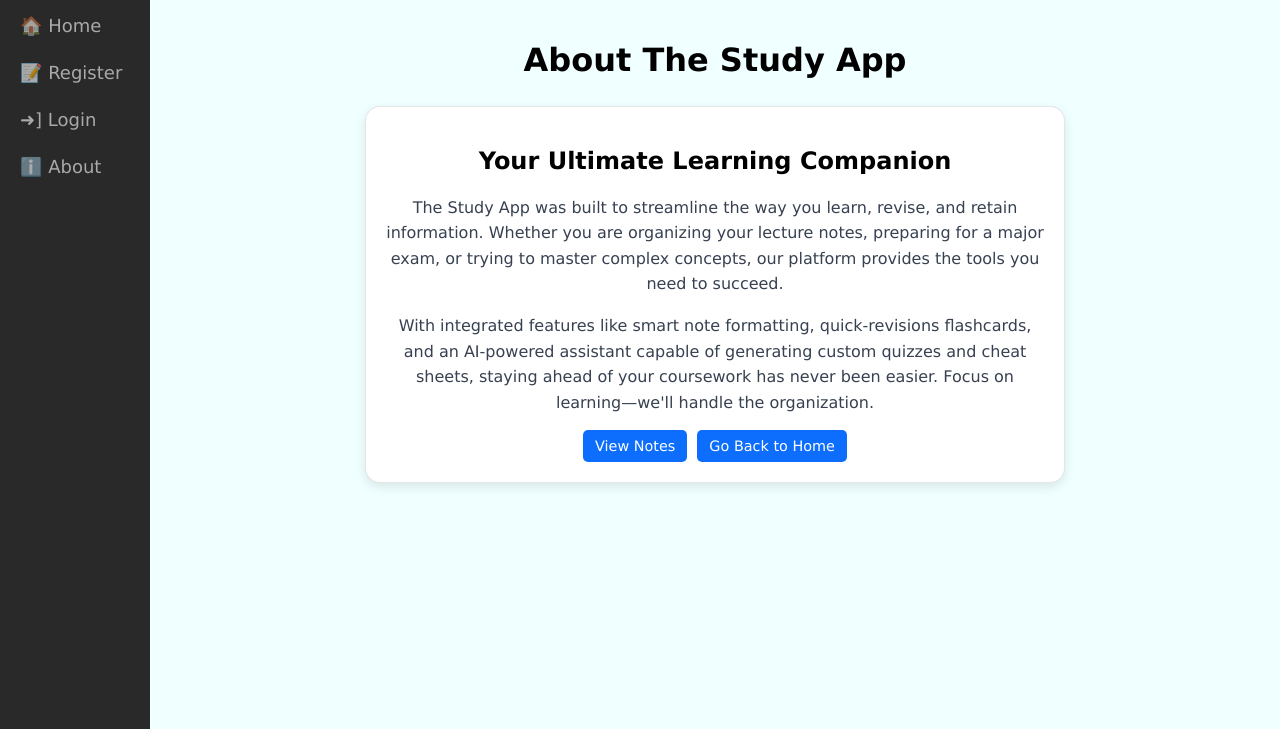
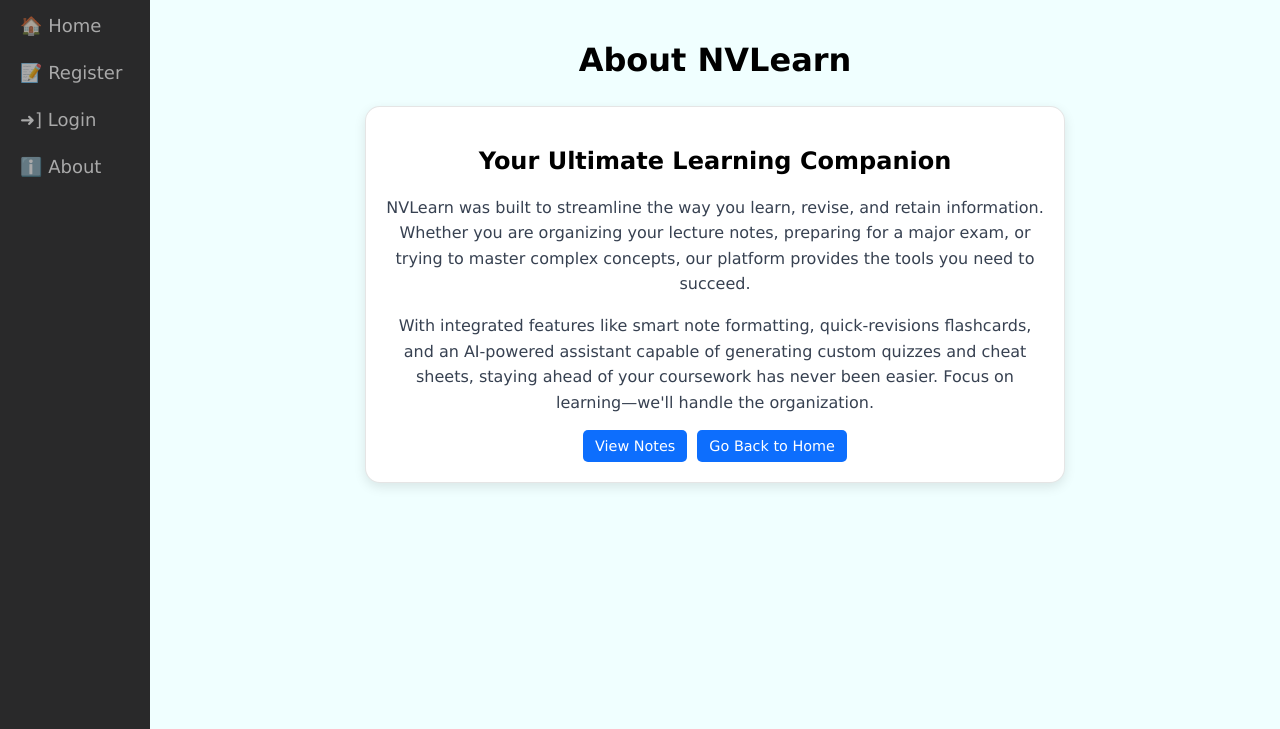
Before and after one commit to Naveebpk123/nvlearn, a Flask app: page /about in a window 1280 px wide. Shown: the part 71-800 px from the top of the page. Run offline with Flask 3, Linux system fonts and the light colour scheme; some libraries are stand-ins or nearby versions.

Commit message:
Replace The Study App with new name NVLearn

```diff
--- a/templates/about.html
+++ b/templates/about.html
@@ -3,12 +3,12 @@
 
 {% block content %}
 <header>
-    <h1>About The Study App</h1>
+    <h1>About NVLearn</h1>
 </header>
 <div class="hero lg">
     <h2 class="hero-header">Your Ultimate Learning Companion</h2>
     <p class="hero-p">
-        The Study App was built to streamline the way you learn, revise, and retain information.
+        NVLearn was built to streamline the way you learn, revise, and retain information.
         Whether you are organizing your lecture notes, preparing for a major exam, or trying to master
         complex concepts, our platform provides the tools you need to succeed.
     </p>
--- a/templates/base.html
+++ b/templates/base.html
@@ -5,7 +5,7 @@
     <meta name="viewport" content="width=device-width, initial-scale=1.0">
     <link rel="stylesheet" href="{{ url_for('static', filename='css/styles.css')}}">
     <link href="https://cdn.jsdelivr.net/npm/quill@2.0.2/dist/quill.snow.css" rel="stylesheet">
-    <title>{% block title %}Study App{% endblock %}</title>
+    <title>{% block title %}NVLearn{% endblock %}</title>
 </head>
 <body class="site-layout">
     <nav>
--- a/templates/index.html
+++ b/templates/index.html
@@ -6,7 +6,7 @@
     {% if current_user.is_authenticated %}
     <h1>Welcome {{current_user.name}}</h1>
     {% else %}
-    <h1>Welcome to the <a class="brand-accent" href="{{url_for('about')}}">Study App!</a></h1>
+    <h1>Welcome to <a class="brand-accent" href="{{url_for('about')}}">NVLearn</a></h1>
     {% endif %}
 </header>
 
```
